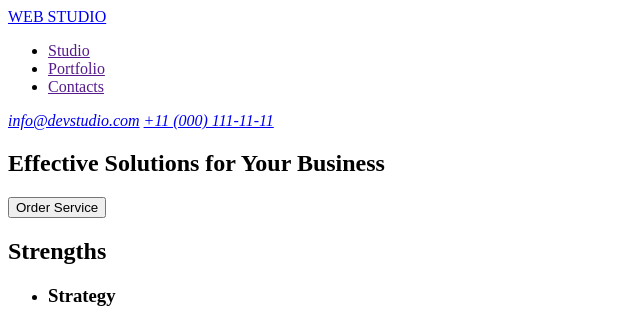
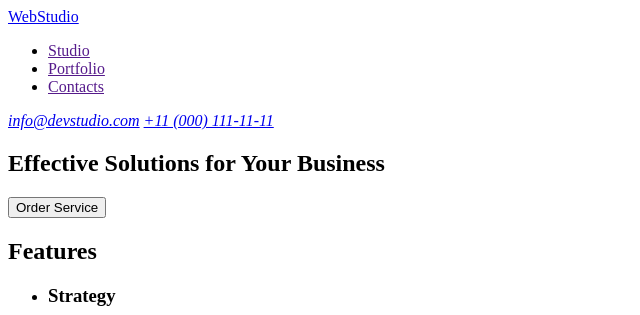
Before and after one commit to Artchem/goit-markup-hw-01, a plain HTML site: page index.html in a window 1280 px wide. Shown: the top 315 px of the page, 0-640 px from the left. Drawn offline with Linux system fonts and the light colour scheme.

Commit message:
Update index.html

```diff
--- a/index.html
+++ b/index.html
@@ -9,7 +9,7 @@
   <body>
     <header>
       <nav>
-        <a href="./index.html">WEB STUDIO</a>
+        <a href="./index.html">WebStudio</a>
         <ul>
           <li><a href="">Studio</a></li>
           <li><a href="">Portfolio</a></li>
@@ -32,7 +32,7 @@
       </div>
 
       <section>
-        <h2>Strengths</h2>
+        <h2>Features</h2>
         <ul>
           <li>
             <h3>Strategy</h3>
@@ -132,7 +132,7 @@
     </main>
 
     <footer>
-      <a href="./index.html">WEB STUDIO</a>
+      <a href="./index.html">WebStudio</a>
       <p>
         Increase the flow of customers and sales for your business with digital
         marketing & growth solutions.
```
